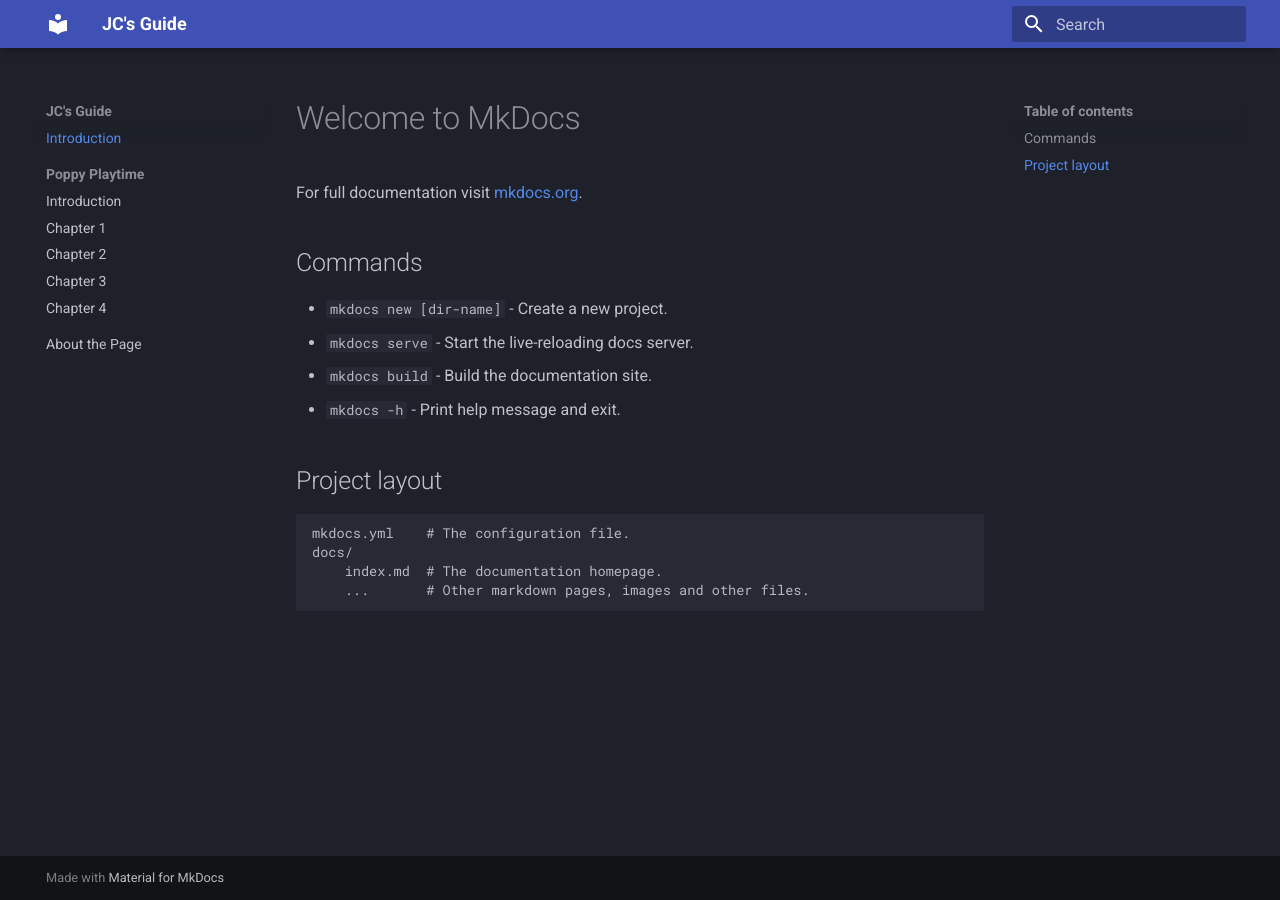
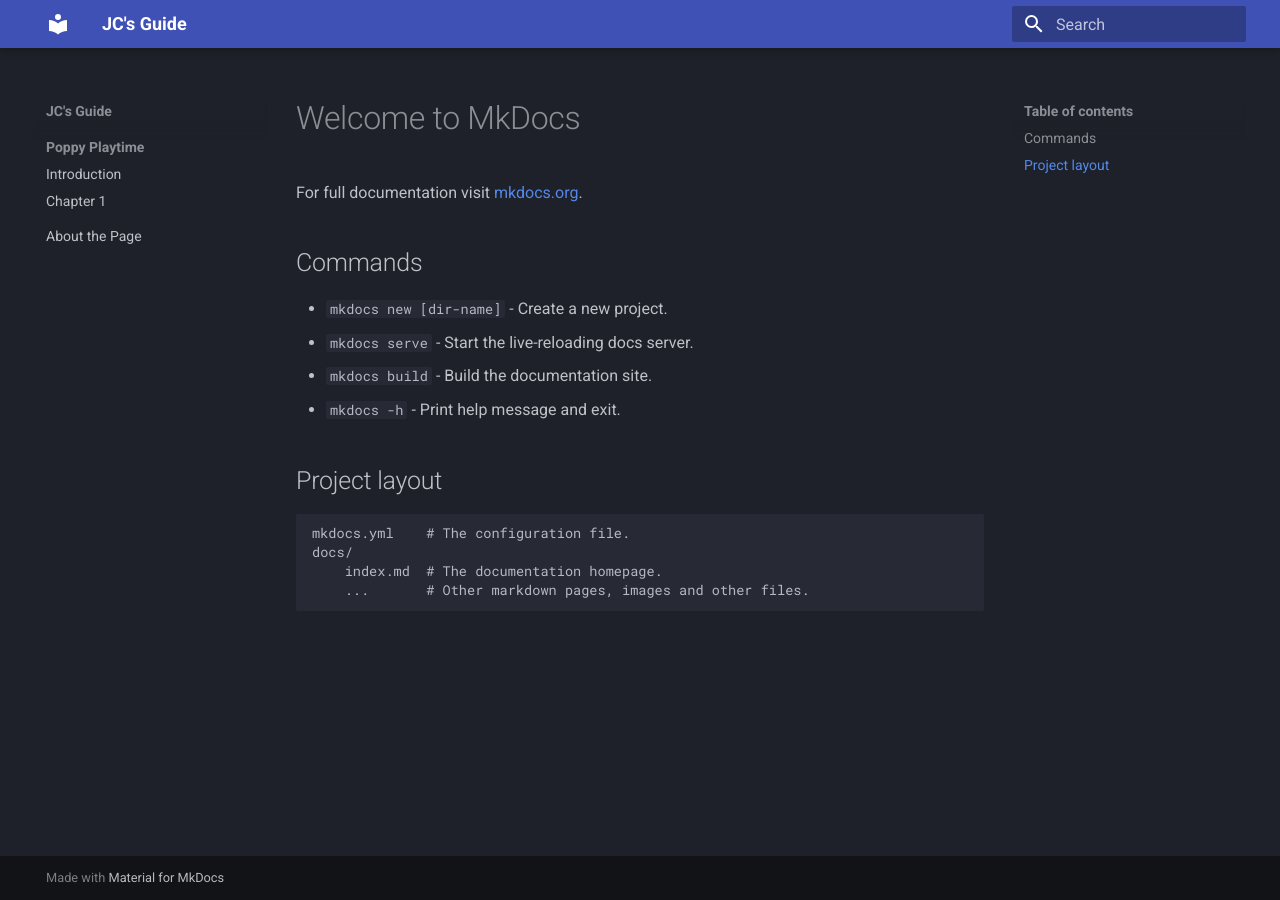
Before and after one commit to JiemConrad/walkthroughs, an MkDocs documentation site: the page built from docs/index.md, in a window 1280 px wide. Built offline with MkDocs 1.6.1 and Material for MkDocs 9.7.7, drawn with Linux system fonts in a browser that asks for light colours; some of the changed lines change nothing that is shown.

Commit message:
Comment out navigation entries in mkdocs.yml

```diff
--- a/mkdocs.yml
+++ b/mkdocs.yml
@@ -6,13 +6,13 @@ theme:
   features:
     - navigation.sections
 nav:
-  - Introduction: index.md
+  # - Introduction: index.md
   - Poppy Playtime:
     - Introduction: poppy-playtime/intro/index.md
     - Chapter 1: poppy-playtime/ch1/index.md
-    - Chapter 2: poppy-playtime/ch2/index.md
-    - Chapter 3: poppy-playtime/ch3/index.md
-    - Chapter 4: poppy-playtime/ch4/index.md
+    # - Chapter 2: poppy-playtime/ch2/index.md
+    # - Chapter 3: poppy-playtime/ch3/index.md
+    # - Chapter 4: poppy-playtime/ch4/index.md
   # - Blox Fruits:
   #   - Firstsea:
   #     - Overview: blox-fruit/firstsea/index.md
```
